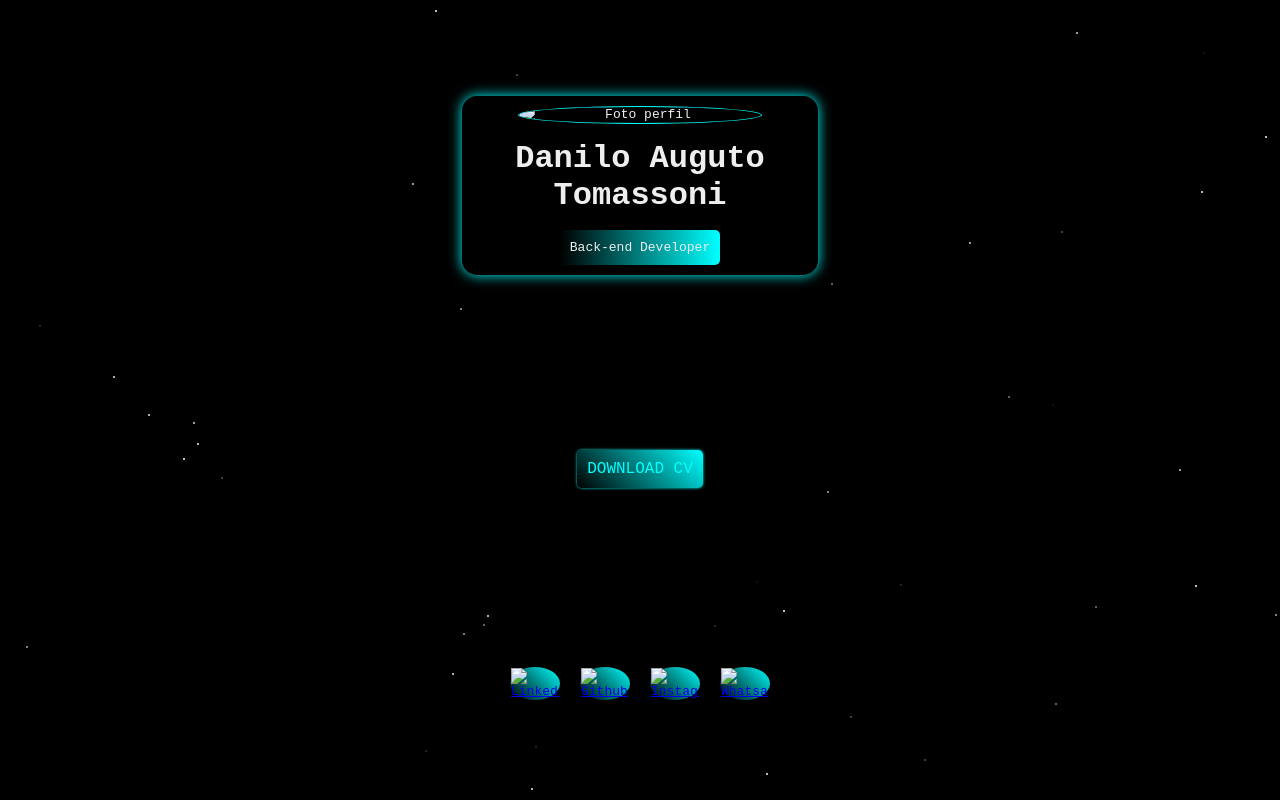
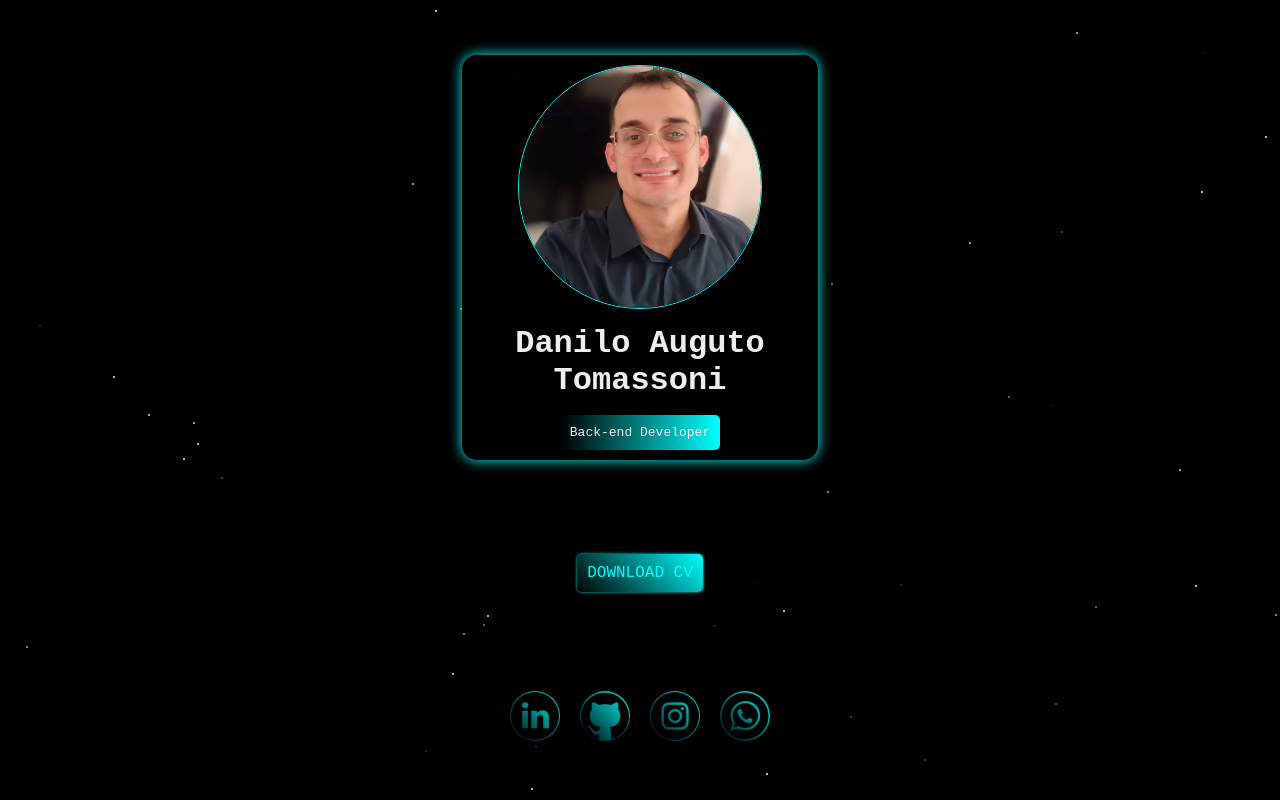
Before and after one commit to danilotomassoni/home, a plain HTML site: page index.html in a window 1280 px wide. Drawn offline with Linux system fonts and the light colour scheme; the site is published under a folder, as on GitHub Pages, so addresses that start at the root find nothing.

Commit message:
corrige caminhos das imagens no HTML

```diff
--- a/index.html
+++ b/index.html
@@ -10,17 +10,17 @@
 
 <body>
     <div class="card">
-        <img src="/img/foto_perfil.jpg" alt="Foto perfil" class="image-profile">
+        <img src="img/foto_perfil.jpg" alt="Foto perfil" class="image-profile">
         <h1 class="name">Danilo Auguto Tomassoni</h1>
         <p class="title">Back-end Developer</p>
     </div>
     <a class="download-cv" href="#">DOWNLOAD CV</a>
     <div class="links">
-        <a href="https://www.linkedin.com/in/danilo-augusto-tomassoni-141004355"><img src="/img/linkedin.png"
+        <a href="https://www.linkedin.com/in/danilo-augusto-tomassoni-141004355"><img src="img/linkedin.png"
                 alt="LinkedIn"></a>
-        <a href="https://github.com/danilotomassoni/danilotomassoni"><img src="/img/github.png" alt="Github"></a>
-        <a href="https://www.instagram.com/danilo_tomassoni"><img src="/img/instagram.png" alt="Instagram"></a>
-        <a href="https://wa.me/5535997473113"><img src="/img/whatsapp.png" alt="Whatsapp"></a>
+        <a href="https://github.com/danilotomassoni/danilotomassoni"><img src="img/github.png" alt="Github"></a>
+        <a href="https://www.instagram.com/danilo_tomassoni"><img src="img/instagram.png" alt="Instagram"></a>
+        <a href="https://wa.me/5535997473113"><img src="img/whatsapp.png" alt="Whatsapp"></a>
     </div>
     <script src="script.js"></script>
 </body>
```
